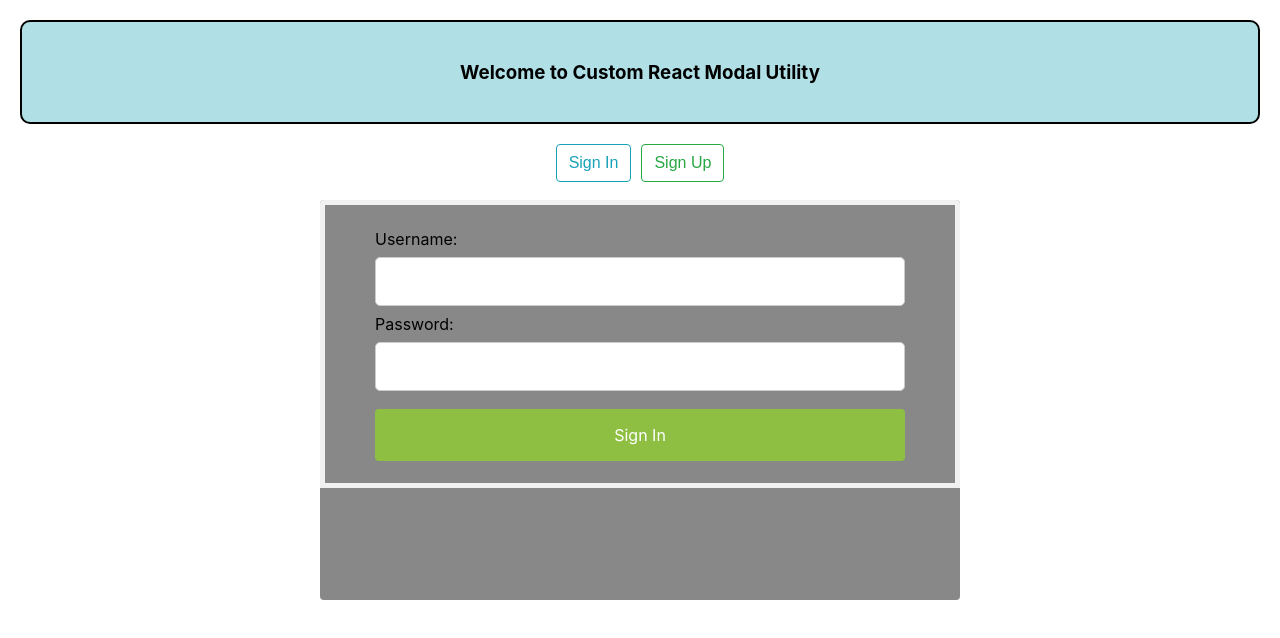
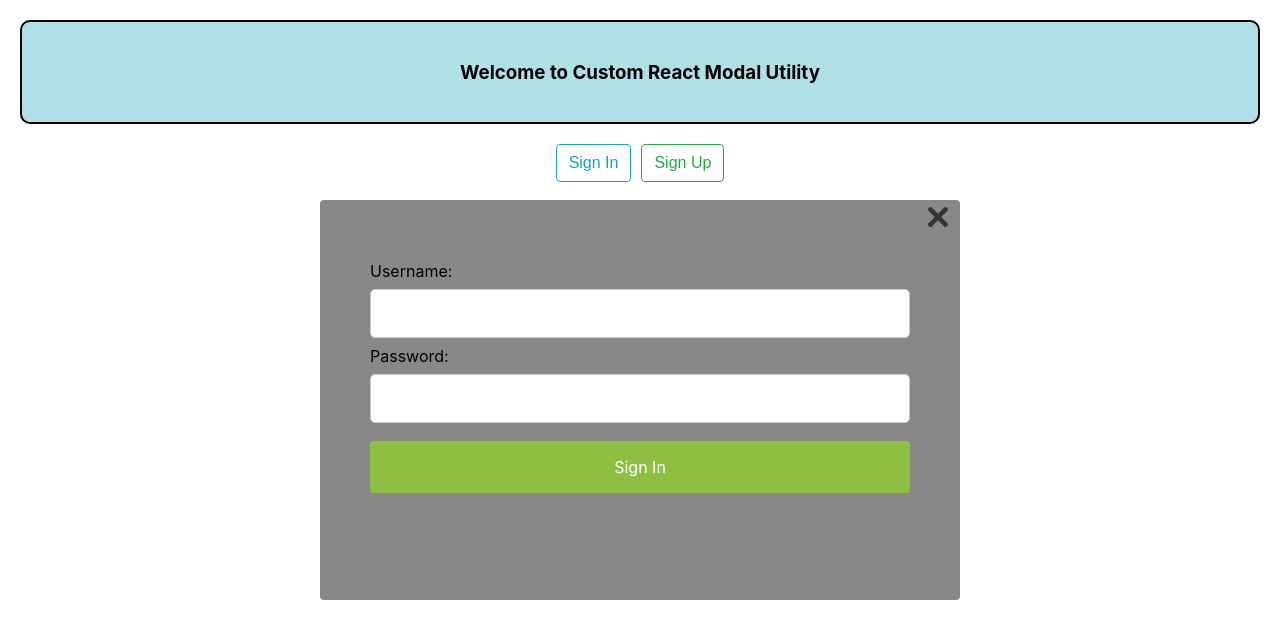
Before and after one commit to kaushikabhi999/react-modal, a React (Create React App) app: page / in a window 1280 px wide. Both pictures are taken after a click on the button "Sign In". Shown: the top 638 px of the page. Built offline with nearby package versions, Linux system fonts and the light colour scheme.

Commit message:
Code refactored and implemented SignIn SignUp in modal.

```diff
--- a/src/Modal/Modal.js
+++ b/src/Modal/Modal.js
@@ -3,6 +3,7 @@ import "./Modal.css";
 import CloseButton from "./close.svg";
 
 export default function Modal(props) {
+
   useEffect(() => {
     document.body.style.overflow = "hidden";
     document.body.style.height = "100%";
@@ -11,18 +12,19 @@ export default function Modal(props) {
       document.body.style.height = null;
     };
   });
-  const { isOpen, width, height, closeButton } = props;
+  const {isOpen, width, height, closeButton,requestCloseModal } = props;
   return (
     <div
       className="modal-wrapper"
-      hidden={isOpen}
+      hidden={!isOpen}
       style={{
         minWidth: width ? width : "",
         minHeight: height ? height : "",
       }}
+
     >
-      <div className="close-button-wrapper" hidden={closeButton ? false : true}>
-        <button className="close-button">
+      <div className="close-button-wrapper"  hidden={closeButton ? false : true}>
+        <button onClick={()=>requestCloseModal(!isOpen)} className="close-button">
           <img alt="close-button" src={CloseButton} />
         </button>
       </div>
--- a/src/components/Shared/Home.js
+++ b/src/components/Shared/Home.js
@@ -3,21 +3,51 @@ import Modal from "../../Modal/Modal";
 import SignInForm from "../SignIn/SignInForm";
 import SignUpForm from "../SignUp/SignUpForm";
 
-export default function Home(props) {
-
+export default function Home() {
   const [isSignIn, setSignIn] = useState(false);
   const [isSignUp, setSignUp] = useState(false);
 
+  function requestSignInCloseModal() {
+    setSignIn(!isSignIn);
+  }
+  function requestSignUpCloseModal() {
+    setSignUp(!isSignUp);
+  }
+
   return (
     <>
-      {isSignIn ? <Modal><SignInForm /></Modal> : ''}
-      {isSignUp ? <Modal><SignUpForm /></Modal> : ''}
+      <Modal
+        closeButton
+        isOpen={isSignIn}
+        requestCloseModal={requestSignInCloseModal}
+      >
+        <SignInForm />
+      </Modal>
+      <Modal
+        closeButton
+        isOpen={isSignUp}
+        requestCloseModal={requestSignUpCloseModal}
+      >
+        <SignUpForm />
+      </Modal>
+
+
       <div className="heading">
         <h3>Welcome to Custom React Modal Utility</h3>
       </div>
       <nav className="nav">
-        <button onClick={() => setSignIn(!isSignIn)} className="btn btn-outline-info" >Sign In</button>
-        <button onClick={() => setSignUp(!isSignUp)} className="btn btn-outline-success ml-10">Sign Up</button>
+        <button
+          onClick={() => setSignIn(!isSignIn)}
+          className="btn btn-outline-info"
+        >
+          Sign In
+        </button>
+        <button
+          onClick={() => setSignUp(!isSignUp)}
+          className="btn btn-outline-success ml-10"
+        >
+          Sign Up
+        </button>
       </nav>
     </>
   );
--- a/src/components/SignIn/SignInForm.css
+++ b/src/components/SignIn/SignInForm.css
@@ -11,3 +11,17 @@
 .sign-in-btn:hover{
     opacity: 0.8;
 }
+
+input[type=text], input[type=email], input[type=number], input[type=button], input[type=password] {
+    width: 100%;
+    padding: 16px 8px;
+    margin: 8px 0;
+    display: inline-block;
+    border: 1px solid #ccc;
+    box-sizing: border-box;
+    border-radius: 5px;
+}
+.form-wrapper {
+    text-align: left;
+    padding: 24px 50px 12px;
+}
--- a/src/components/SignIn/SignInForm.js
+++ b/src/components/SignIn/SignInForm.js
@@ -10,7 +10,7 @@ export default function SignInForm(props) {
         <input name="username" type="text" />
         <label>Password:</label>
         <input name="password" type="password" />
-        <Link className="btn sign-in-btn" to="/dashboard">Sign In</Link>
+      <Link className="btn sign-in-btn" to="/dashboard">Sign In</Link>
       </div>
     </form>
   );
--- a/src/index.css
+++ b/src/index.css
@@ -78,21 +78,3 @@ code {
     border-radius: 10px;
     text-align: center;
 }
-
-/* Signin Form */
-form {
-    border: 5px solid #f1f1f1;
-}
-input[type=text], input[type=email], input[type=number], input[type=button], input[type=password] {
-    width: 100%;
-    padding: 16px 8px;
-    margin: 8px 0;
-    display: inline-block;
-    border: 1px solid #ccc;
-    box-sizing: border-box;
-    border-radius: 5px;
-}
-.form-wrapper {
-    text-align: left;
-    margin: 24px 50px 12px;
-}
```
